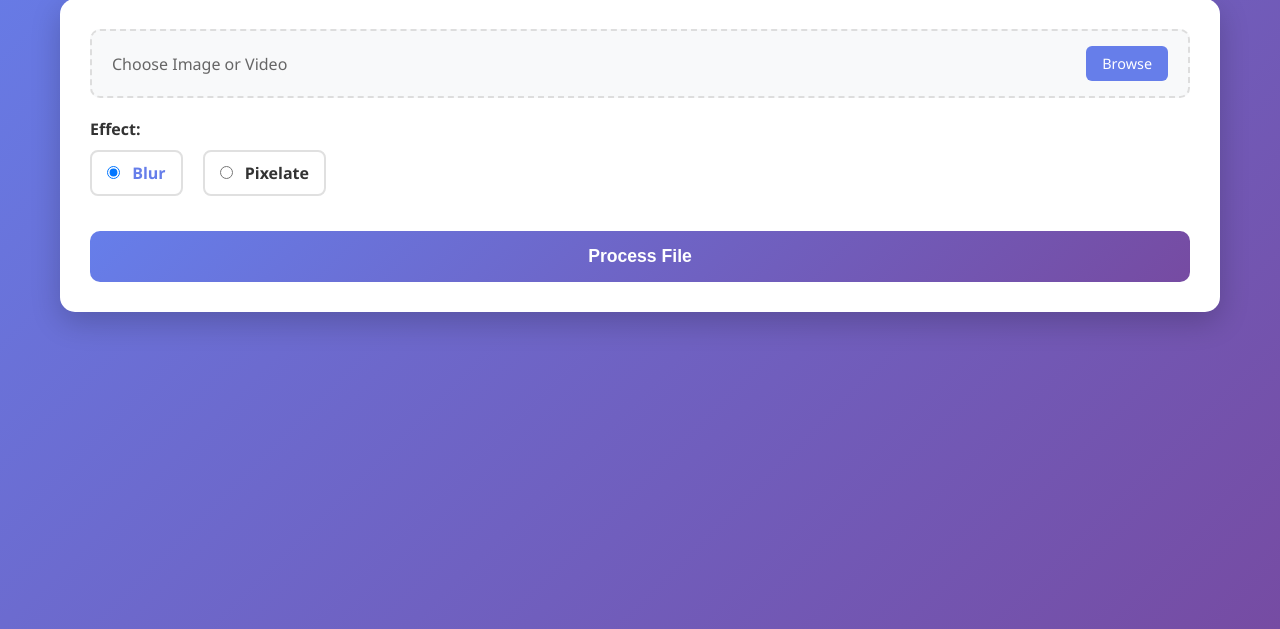
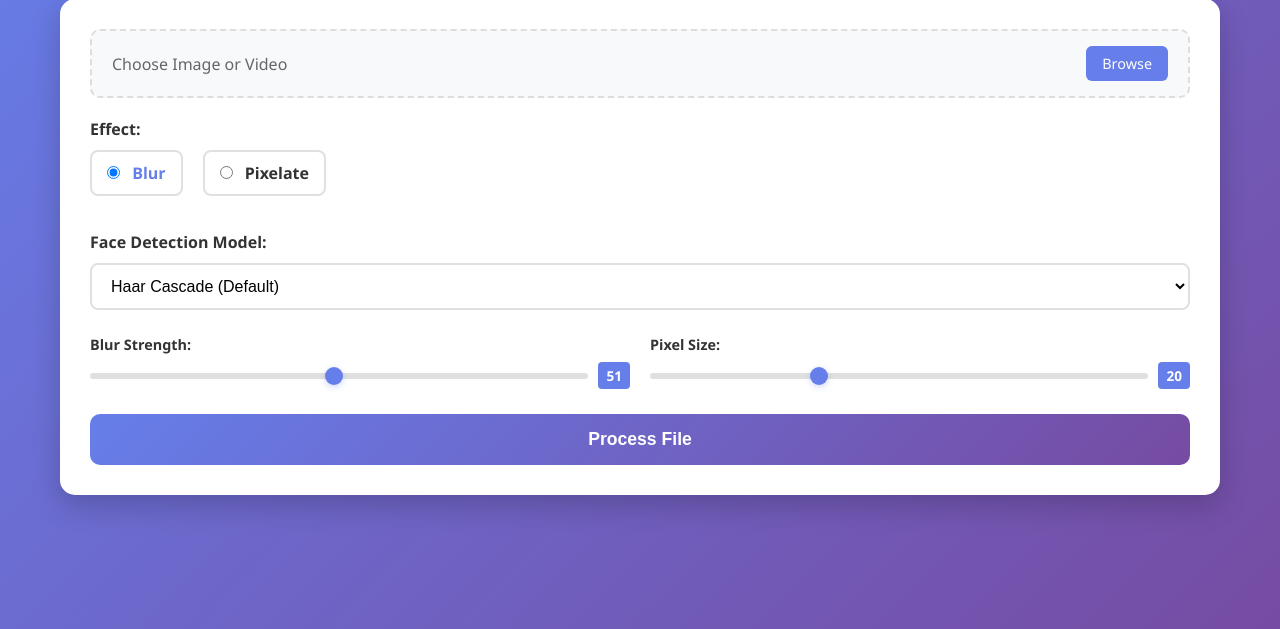
Before and after one commit to LucasJSch/face_blurring, a Flask app: page / in a window 1280 px wide. Shown: the part 150-779 px from the top of the page. Run offline with Flask 3, Linux system fonts and the light colour scheme.

Commit message:
Implement configurable face detection models and effect parameters

```diff
--- a/app.py
+++ b/app.py
@@ -14,8 +14,8 @@ ALLOWED_IMAGE_EXTENSIONS = {'png', 'jpg', 'jpeg', 'gif'}
 ALLOWED_VIDEO_EXTENSIONS = {'mp4', 'avi', 'mov'}
 ALLOWED_EXTENSIONS = ALLOWED_IMAGE_EXTENSIONS | ALLOWED_VIDEO_EXTENSIONS
 
-# Initialize face blurrer
-face_blurrer = FaceBlurrer()
+# Initialize face blurrer with default settings (will be reconfigured per request)
+face_blurrer = None
 
 def allowed_file(filename):
     return '.' in filename and \
@@ -40,6 +40,16 @@ def upload_file():
 
     file = request.files['file']
     effect = request.form.get('effect', 'blur')
+    model_type = request.form.get('model_type', 'haar_default')
+    blur_strength = request.form.get('blur_strength', '51')
+    pixel_size = request.form.get('pixel_size', '20')
+
+    # Convert parameters to appropriate types
+    try:
+        blur_strength = int(blur_strength)
+        pixel_size = int(pixel_size)
+    except ValueError:
+        return jsonify({'error': 'Invalid parameter values'}), 400
 
     if file.filename == '':
         return jsonify({'error': 'No file selected'}), 400
@@ -48,6 +58,9 @@ def upload_file():
         return jsonify({'error': 'File type not allowed'}), 400
 
     try:
+        # Initialize face blurrer with specified parameters
+        face_blurrer = FaceBlurrer(model_type=model_type, blur_strength=blur_strength, pixel_size=pixel_size)
+
         # Generate unique filename
         original_filename = secure_filename(file.filename)
         file_extension = original_filename.rsplit('.', 1)[1].lower()
@@ -62,10 +75,10 @@ def upload_file():
         processed_path = os.path.join(app.config['PROCESSED_FOLDER'], processed_filename)
 
         if is_image_file(original_filename):
-            faces_detected = face_blurrer.process_image(upload_path, processed_path, effect)
+            faces_detected = face_blurrer.process_image(upload_path, processed_path, effect, blur_strength, pixel_size)
             file_type = 'image'
         elif is_video_file(original_filename):
-            faces_detected = face_blurrer.process_video(upload_path, processed_path, effect)
+            faces_detected = face_blurrer.process_video(upload_path, processed_path, effect, blur_strength, pixel_size)
             file_type = 'video'
         else:
             return jsonify({'error': 'Unsupported file type'}), 400
@@ -77,7 +90,10 @@ def upload_file():
             'processed_url': url_for('processed_file', filename=processed_filename),
             'faces_detected': faces_detected,
             'file_type': file_type,
-            'effect': effect
+            'effect': effect,
+            'model_type': model_type,
+            'blur_strength': blur_strength,
+            'pixel_size': pixel_size
         })
 
     except Exception as e:
--- a/static/script.js
+++ b/static/script.js
@@ -11,6 +11,21 @@ document.addEventListener('DOMContentLoaded', function() {
     const resultSection = document.getElementById('resultSection');
     const errorSection = document.getElementById('errorSection');
     const errorText = document.getElementById('errorText');
+
+    // Range slider elements
+    const blurStrengthSlider = document.getElementById('blurStrength');
+    const blurValueSpan = document.getElementById('blurValue');
+    const pixelSizeSlider = document.getElementById('pixelSize');
+    const pixelValueSpan = document.getElementById('pixelValue');
+
+    // Range slider update handlers
+    blurStrengthSlider.addEventListener('input', function() {
+        blurValueSpan.textContent = this.value;
+    });
+
+    pixelSizeSlider.addEventListener('input', function() {
+        pixelValueSpan.textContent = this.value;
+    });
 
     // File input change handler
     fileInput.addEventListener('change', function() {
@@ -110,6 +125,9 @@ document.addEventListener('DOMContentLoaded', function() {
             <strong>Processing Complete!</strong><br>
             File: ${data.original_filename}<br>
             Effect: ${data.effect}<br>
+            Model: ${data.model_type}<br>
+            Blur Strength: ${data.blur_strength}<br>
+            Pixel Size: ${data.pixel_size}<br>
             Faces detected: ${data.faces_detected}
         `;
 
--- a/static/style.css
+++ b/static/style.css
@@ -127,6 +127,110 @@ header p {
 .radio-label input[type=radio]:checked + span {
     color: #667eea;
     font-weight: 600;
+}
+
+.model-selection {
+    margin-bottom: 25px;
+}
+
+.model-selection label {
+    display: block;
+    margin-bottom: 10px;
+    font-weight: 600;
+    color: #333;
+}
+
+.model-select {
+    width: 100%;
+    padding: 12px 15px;
+    border: 2px solid #e0e0e0;
+    border-radius: 8px;
+    font-size: 1rem;
+    background-color: white;
+    cursor: pointer;
+    transition: all 0.3s ease;
+}
+
+.model-select:hover {
+    border-color: #667eea;
+}
+
+.model-select:focus {
+    outline: none;
+    border-color: #667eea;
+    box-shadow: 0 0 0 3px rgba(102, 126, 234, 0.1);
+}
+
+.parameter-controls {
+    margin-bottom: 25px;
+    display: grid;
+    grid-template-columns: 1fr 1fr;
+    gap: 20px;
+}
+
+.parameter-group {
+    display: flex;
+    flex-direction: column;
+}
+
+.parameter-group label {
+    margin-bottom: 8px;
+    font-weight: 600;
+    color: #333;
+    font-size: 0.9rem;
+}
+
+.range-wrapper {
+    display: flex;
+    align-items: center;
+    gap: 10px;
+}
+
+.range-input {
+    flex: 1;
+    height: 6px;
+    border-radius: 3px;
+    background: #e0e0e0;
+    outline: none;
+    cursor: pointer;
+    appearance: none;
+}
+
+.range-input::-webkit-slider-thumb {
+    appearance: none;
+    width: 18px;
+    height: 18px;
+    border-radius: 50%;
+    background: #667eea;
+    cursor: pointer;
+    box-shadow: 0 2px 6px rgba(102, 126, 234, 0.3);
+    transition: all 0.3s ease;
+}
+
+.range-input::-webkit-slider-thumb:hover {
+    background: #5a6fd8;
+    transform: scale(1.1);
+}
+
+.range-input::-moz-range-thumb {
+    width: 18px;
+    height: 18px;
+    border-radius: 50%;
+    background: #667eea;
+    cursor: pointer;
+    border: none;
+    box-shadow: 0 2px 6px rgba(102, 126, 234, 0.3);
+}
+
+.range-value {
+    background: #667eea;
+    color: white;
+    padding: 4px 8px;
+    border-radius: 4px;
+    font-size: 0.85rem;
+    font-weight: 600;
+    min-width: 30px;
+    text-align: center;
 }
 
 .upload-btn {
@@ -302,4 +406,9 @@ header p {
         flex-direction: column;
         gap: 10px;
     }
+
+    .parameter-controls {
+        grid-template-columns: 1fr;
+        gap: 15px;
+    }
 }
--- a/templates/index.html
+++ b/templates/index.html
@@ -34,6 +34,34 @@
                             <input type="radio" name="effect" value="pixelate">
                             <span>Pixelate</span>
                         </label>
+                    </div>
+                </div>
+
+                <div class="model-selection">
+                    <label for="modelType">Face Detection Model:</label>
+                    <select name="model_type" id="modelType" class="model-select">
+                        <option value="haar_default">Haar Cascade (Default)</option>
+                        <option value="haar_alt">Haar Cascade (Alternative)</option>
+                        <option value="haar_alt2">Haar Cascade (Alternative 2)</option>
+                        <option value="haar_profile">Haar Cascade (Profile)</option>
+                    </select>
+                </div>
+
+                <div class="parameter-controls">
+                    <div class="parameter-group">
+                        <label for="blurStrength">Blur Strength:</label>
+                        <div class="range-wrapper">
+                            <input type="range" name="blur_strength" id="blurStrength" min="5" max="99" step="2" value="51" class="range-input">
+                            <span class="range-value" id="blurValue">51</span>
+                        </div>
+                    </div>
+
+                    <div class="parameter-group">
+                        <label for="pixelSize">Pixel Size:</label>
+                        <div class="range-wrapper">
+                            <input type="range" name="pixel_size" id="pixelSize" min="5" max="50" value="20" class="range-input">
+                            <span class="range-value" id="pixelValue">20</span>
+                        </div>
                     </div>
                 </div>
 
```
Also changed, not shown: face_blur.py (+57 -12 lines), README.md.
